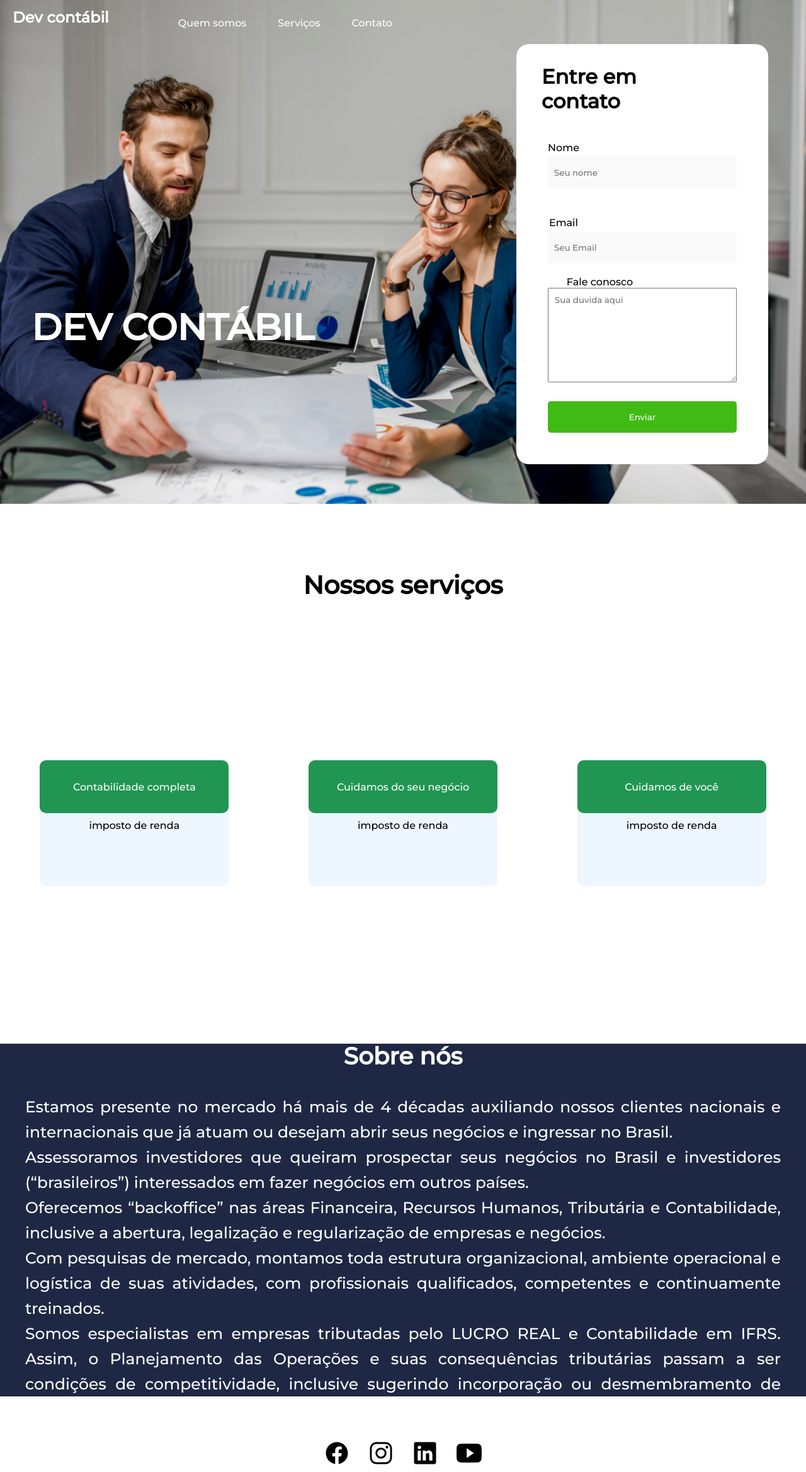
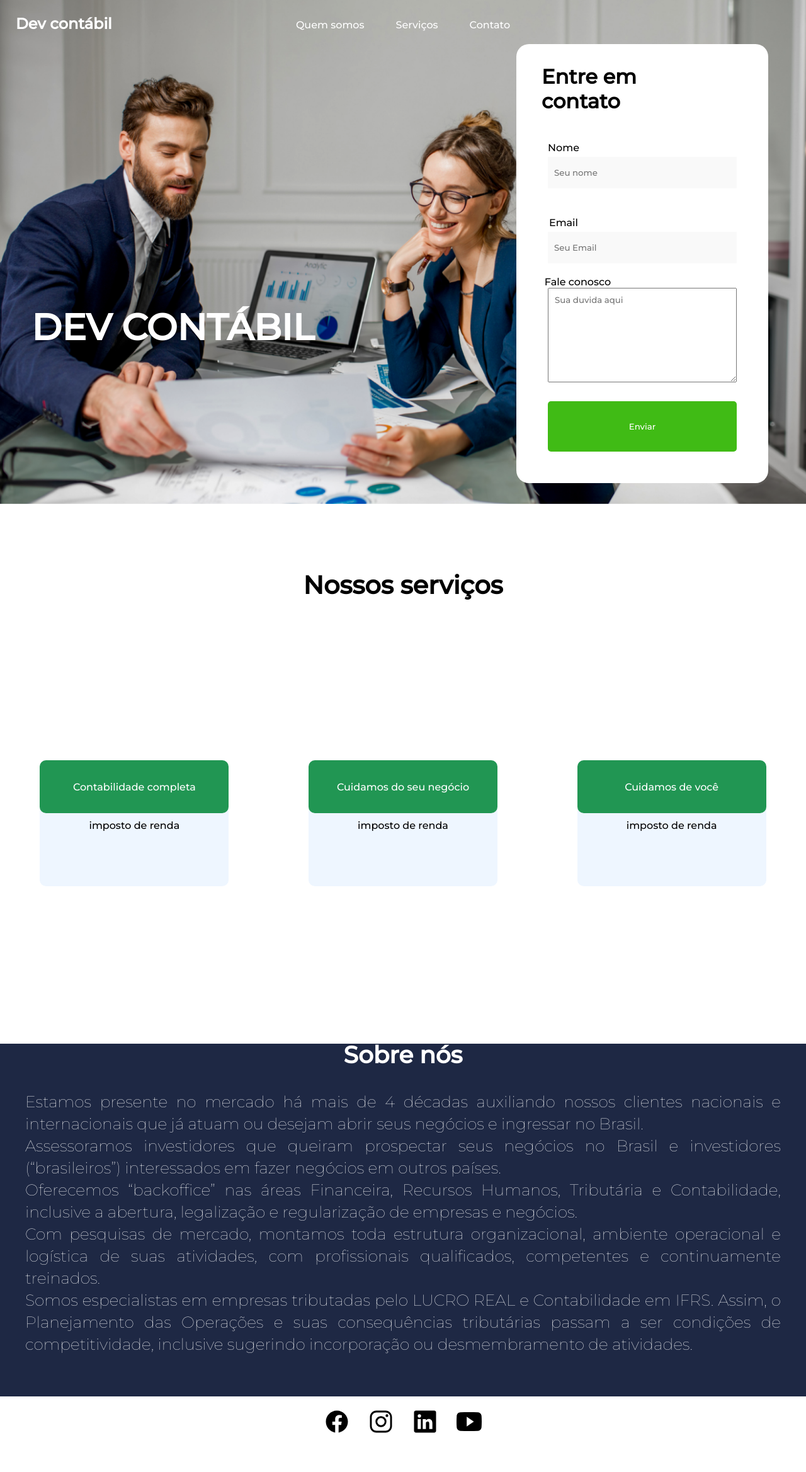
Before and after one commit to marcosillvestre/Landing-page-usefull, a plain HTML site: page index.html in a window 1280 px wide. Shown: the whole page at 63% size. After the commit the page ends 2297 px from the top, so only its background shows below. Drawn offline with Linux system fonts and the light colour scheme.

Commit message:
Ui updates

```diff
--- a/index.js
+++ b/index.js
@@ -1,4 +1,6 @@
 const buttonMenuList = document.getElementById("menu-hamburguer")
+const menuList = document.getElementById("menuList")
+
 
 
 function showmenu(){
--- a/styles.css
+++ b/styles.css
@@ -12,6 +12,7 @@
     display: flex;
     height: 100vh;
     width: 100%;
+    justify-content:center;
 }
 .contact{
     padding: 20px;
@@ -44,13 +45,15 @@ input{
     color: #fff;
     font-size: 24px;
     line-height: 32px;
-    top: 100px;
+    position: absolute;
+    top: 10px;
+    left: 5px;
 }
 .button{
     background: #40BB15;
     border-radius: 5px;
     width: 300px;
-    height: 50px;
+    height: 5rem;
     margin: 30px;
     border: none;
     color: #fff;
@@ -65,11 +68,11 @@ input{
 
 .nav-bar{
     display: flex;
-    margin: 20px 10px;
+    position: absolute;
+    margin: 30px 10px;
 
 }
 .a-primary{
-    margin-top: 7px;
     border: none;
     background: transparent;
     color: #fff;
@@ -140,9 +143,9 @@ main{
     color: #fff;
     height: 70vh;
     text-align: center;
-    font-weight: 500;
+    font-weight: lighter;
     font-size: 25px;
-    line-height: 40px;
+    line-height: 35px;
     align-items: center;
 }
 #title-paragraph{
@@ -180,7 +183,7 @@ main{
       gap: 50px;
   }
   .top-paragraph-talk{
-    margin-left: -135px;
+    margin-left: -205px;
     margin-top: 20px;
   }
   .logos{
@@ -188,8 +191,7 @@ main{
       justify-content:center;
       gap: 30px;
       position: relative;
-      top: 30px;
-
+      margin: 20px;
   }
 .networks{
     height:40px;
@@ -208,7 +210,7 @@ main{
 @media (max-width:981px){
     .logos{
         position: relative;
-        top: 50px;
+        margin: 35px;
     }
 
     #menuList{
@@ -220,7 +222,7 @@ main{
         right: 20px;
         display: flex;
         flex-direction: column;
-        gap: 2px;
+        gap: 4px;
         visibility: hidden;
         transition: 0.7s ease-in;
         position: fixed;
@@ -288,8 +290,9 @@ main{
 
     }
     main{
-        height: 175vh;
+        height: 130vh;
         font-size: 18px;
+        line-height: 35px;
     }
     .top-title{
         font-size: 25px;
```
Also changed, not shown: index.html (+3 -3 lines).
